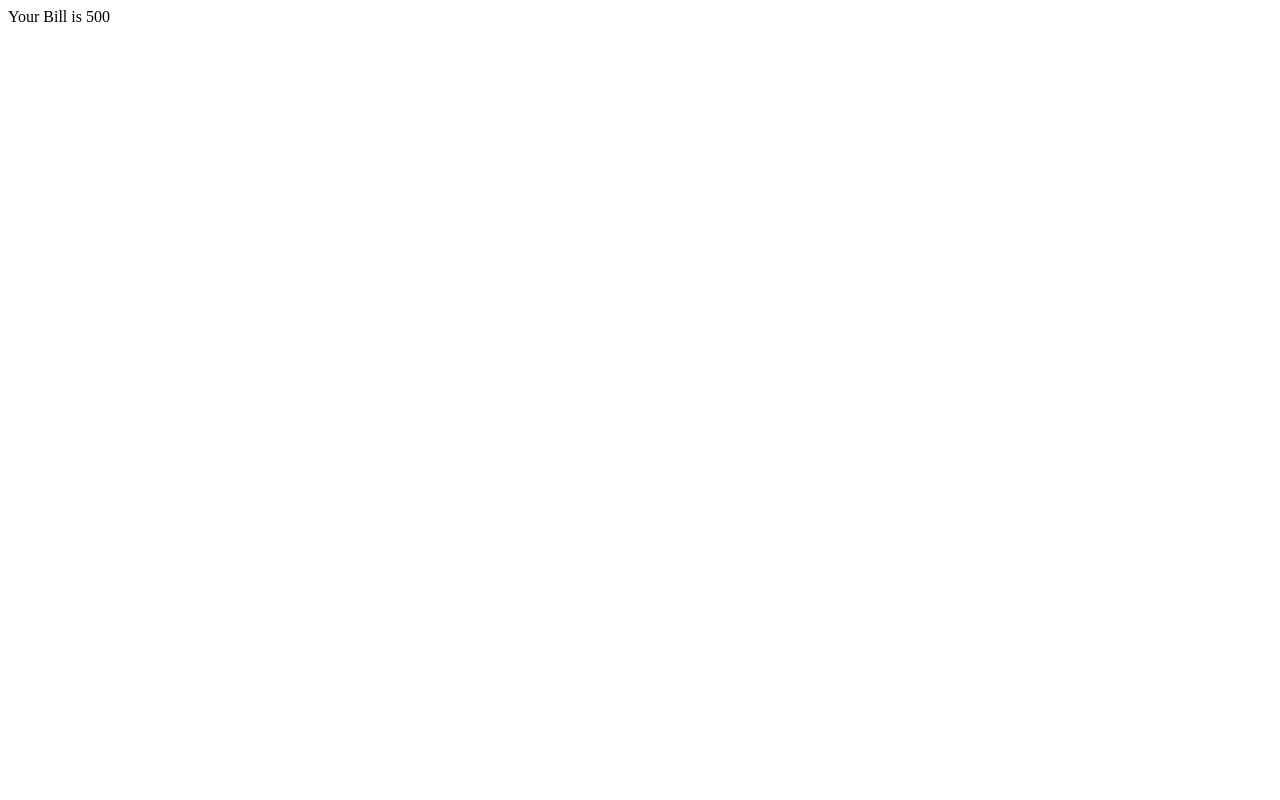
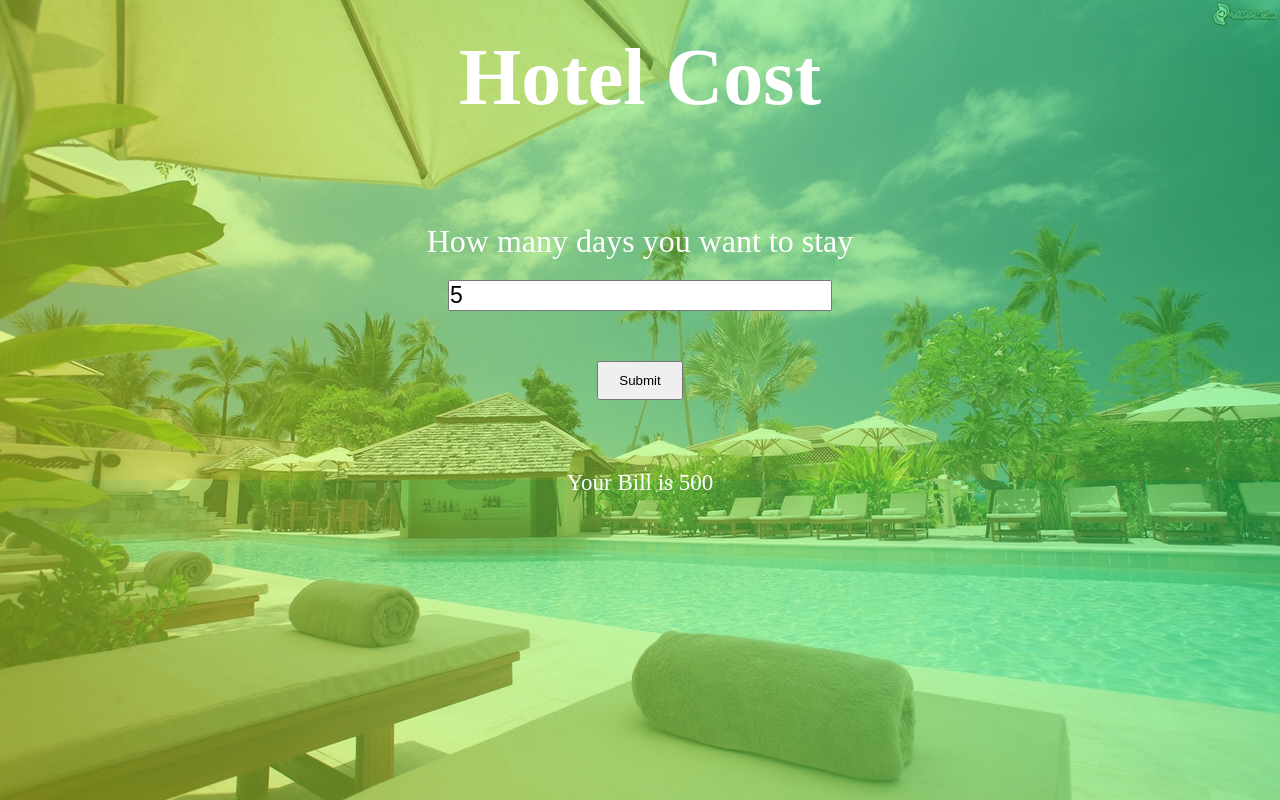
Before and after one commit to tmabid12/hotelcost, a plain HTML site: page index.html in a window 1280 px wide. Both pictures are taken after typing "5" into the empty fields and a click on the button "Submit". Drawn offline with Linux system fonts and the light colour scheme.

Commit message:
Update index.html

```diff
--- a/index.html
+++ b/index.html
@@ -1,31 +1,35 @@
 <!DOCTYPE html>
 <html lang="en">
+
 <head>
     <meta charset="UTF-8">
     <meta http-equiv="X-UA-Compatible" content="IE=edge">
     <meta name="viewport" content="width=device-width, initial-scale=1.0">
     <title>Document</title>
     <style>
-        *{
+        * {
             padding: 0;
             margin: 0;
             box-sizing: border-box;
         }
-   body{
+
+        body {
             background: linear-gradient(60deg, rgba(226, 247, 39, 0.5), rgba(41, 235, 99, 0.5)), url(bg-img.jpg) center top no-repeat;
             display: flex;
             align-items: center;
             justify-content: center;
             flex-direction: column;
         }
-.heading{
+
+        .heading {
             text-align: center;
             padding-top: 3rem;
             font-size: 5rem;
             color: white;
             padding-bottom: 100px;
         }
-.container{
+
+        .container {
             height: 60vh;
             width: 100%;
             display: flex;
@@ -33,24 +37,34 @@
             justify-content: center;
             flex-direction: column;
         }
-.text{
+
+        .text {
             font-size: 2rem;
             color: white;
             padding-bottom: 20px;
 
         }
-.container input{
+
+        .container input {
             font-size: 23px;
             height: 4rem;
             width: 30%;
         }
-button{
+
+        button {
             padding: 10px 20px;
             margin-top: 50px;
         }
 
+        #bills {
+            font-size: 23px;
+            color: white;
+            padding-top: 70px;
+
+        }
     </style>
 </head>
+
 <body>
 
 
@@ -58,46 +72,41 @@ button{
         <h1 class="heading">Hotel Cost</h1>
         <label for="screen" class="text">How many days you want to stay</label>
         <input type="number" id="screen">
-        <button onclick="totalCost() " >Submit</button>
-
+        <button onclick="totalCost() ">Submit</button>
+        <p id="bills">hellow</p>
 
     </div>
 
 
 
+    <script>
+        function totalCost() {
+            let styingDays = document.getElementById("screen").value;
+
+            if (styingDays <= 10) {
+                let tatalBill = 'Your Bill is ' + " " + styingDays * 100;
+                document.getElementById("bills").innerHTML = tatalBill;
+            }
+            else if (styingDays <= 20) {
+                let nextDays = styingDays - 10;
+                let cost = 1000 + nextDays * 80;
 
 
+                let tatalBill = 'Your Bill is ' + " " + cost;
+                document.getElementById("bills").innerHTML = tatalBill;
+
+            }
 
 
+            else if (styingDays > 20) {
+                let nextDays = styingDays - 20
+                let cost = 1800 + nextDays * 50;
+                let tatalBill = 'Your Bill is ' + " " + cost;
+                document.getElementById("bills").innerHTML = tatalBill;
 
-
-    <script>
-
-
-function totalCost(){
-
-
-
-        let styingDays = document.getElementById("screen").value;
-
-
-//    let sDays =  document;
-
-   if (styingDays <= 10){
-       document.write('Your Bill is ' + " " + styingDays*100)
             }
-   else if( styingDays <=20){
-       let nextDays = styingDays-10
-       let cost = 1000 + nextDays * 80;
-    document.write('Your Bill is ' + " " + cost )
-   }
-   else if( styingDays >20){
-    let nextDays = styingDays-20
-       let cost = 1800 + nextDays * 50;
-       document.write('Your Bill is ' + " " + cost )
-   }
-   else{
-       document.write('error')
+            else {
+                document.write('error');
             }
 
 
@@ -108,4 +117,5 @@ function totalCost(){
 
     </script>
 </body>
+
 </html>
```
Lines whose indentation alone changed are shown as unchanged.
